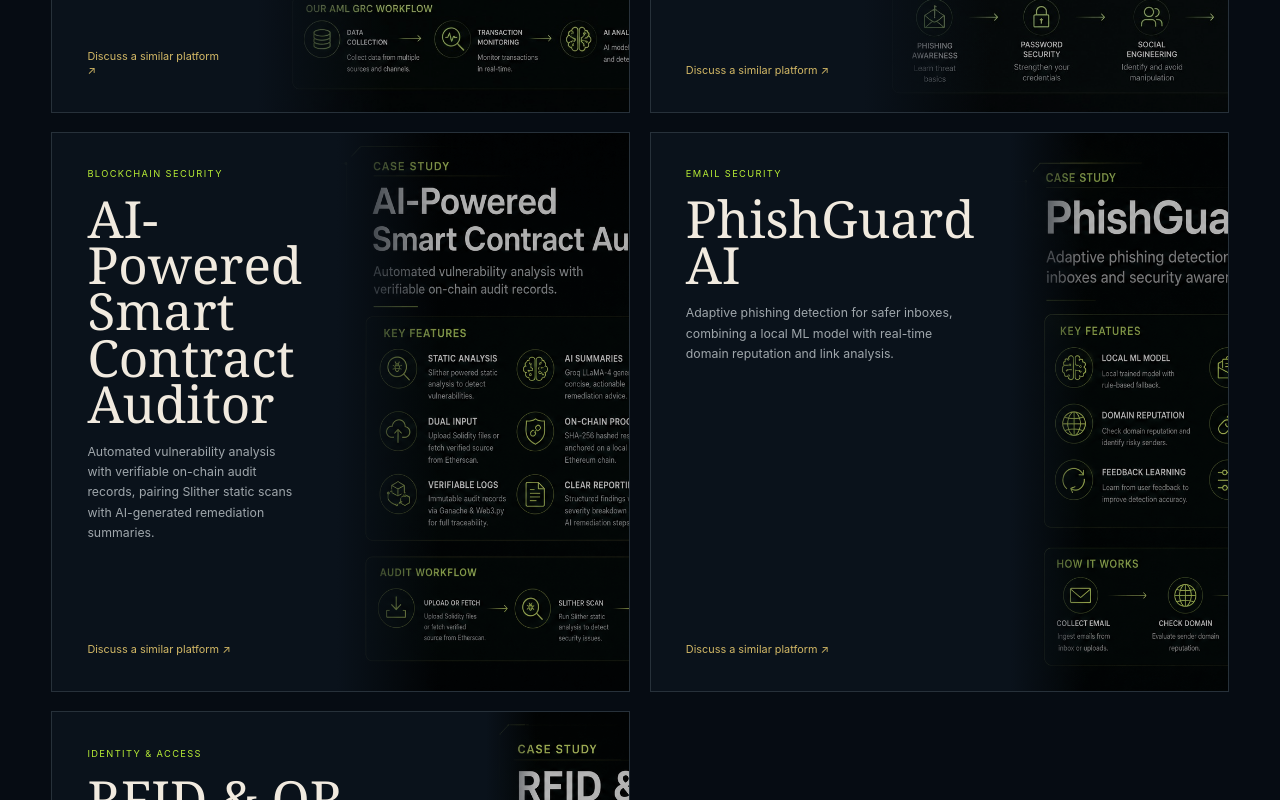
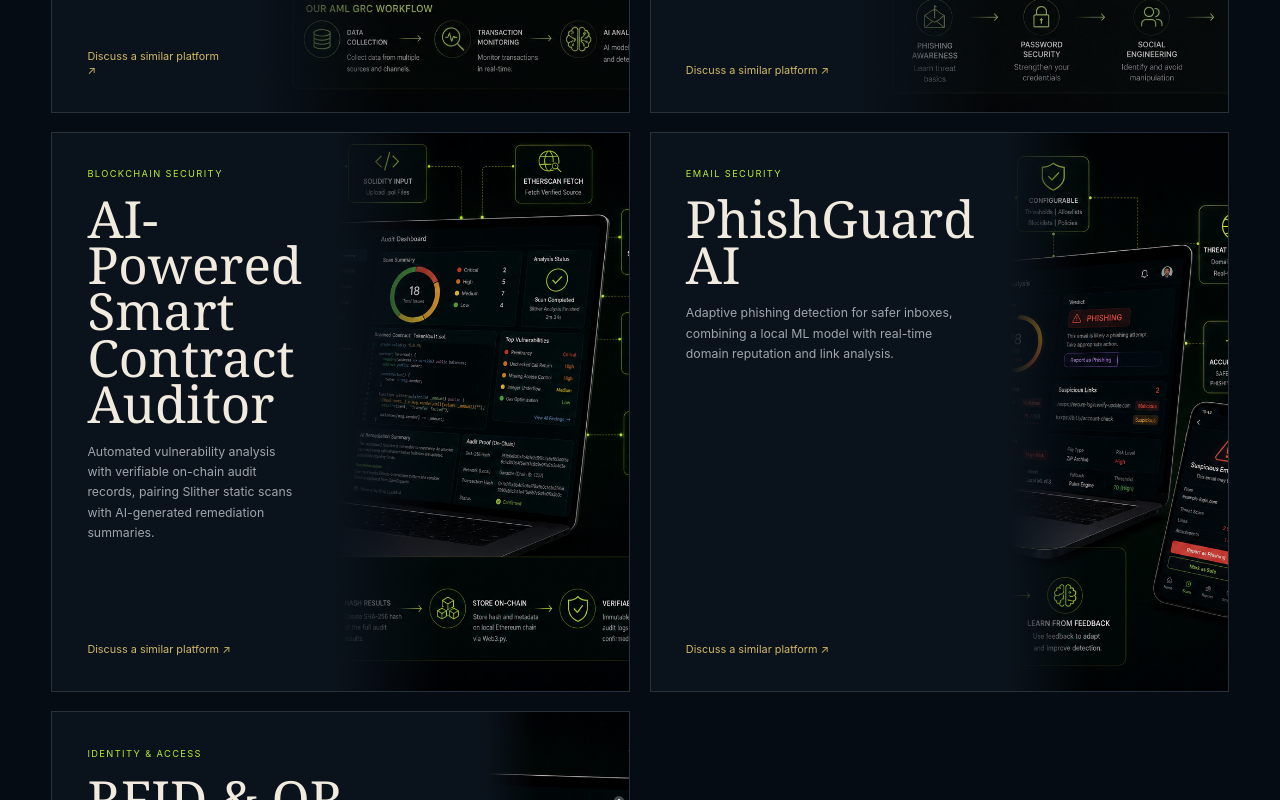
Before and after one commit to h2svolt/h2s, a React (Vite) app: page / in a window 1280 px wide. Shown: the part 4140-4940 px from the top of the page. Built offline with nearby package versions, Linux system fonts and the light colour scheme.

Commit message:
Enhance image styles for case and process grid

```diff
--- a/src/index.css
+++ b/src/index.css
@@ -122,6 +122,8 @@
 .case-image::after { content: ""; position: absolute; inset: 0; background: linear-gradient(90deg, #0a121b 0, transparent 35%); }
 .case-image img { width: 100%; height: 100%; object-fit: cover; object-position: left center; filter: saturate(.65) brightness(.72); transition: transform .6s ease, filter .6s ease; }
 .case-card:hover .case-image img { transform: scale(1.03); filter: saturate(.85) brightness(.82); }
+.case-image.crop-right img { object-position: 85% center; filter: saturate(.9) brightness(.92) contrast(1.02); }
+.case-card:hover .case-image.crop-right img { filter: saturate(1) brightness(1) contrast(1.03); }
 
 .process-grid { display: grid; grid-template-columns: repeat(4, 1fr); border-top: 1px solid var(--line-warm); position: relative; }
 .process-grid::before { content: ""; position: absolute; z-index: 2; left: 0; right: 0; top: -1px; height: 1px; background: linear-gradient(90deg, var(--lime), var(--cyan), var(--gold)); transform: scaleX(0); transform-origin: left; transition: transform 1.2s cubic-bezier(.2, .7, .2, 1); }
```
